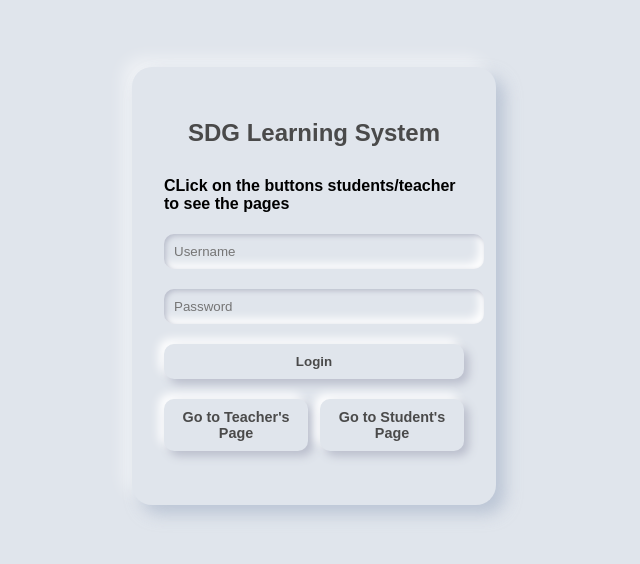
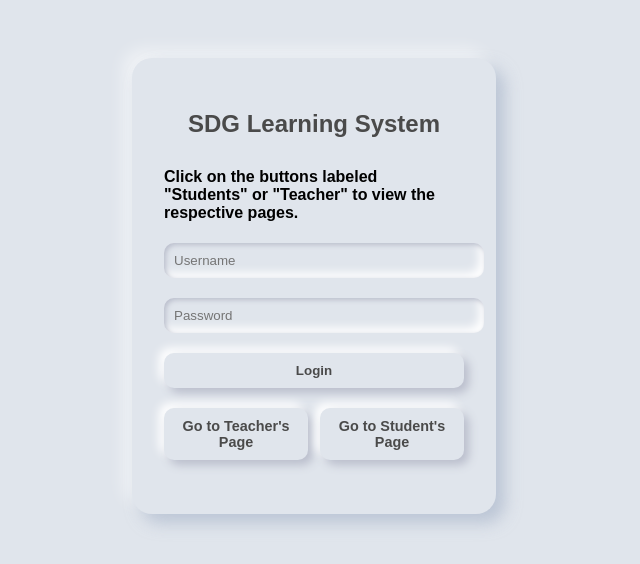
Before and after one commit to swagmantrap/AI-Powered-SDG-Conundrum-Creator, a plain HTML site: page index.html in a window 1280 px wide. Shown: the part 114-678 px from the top of the page, without its empty margins (326-966 px from the left). Drawn offline with Linux system fonts and the light colour scheme.

Commit message:
Update index.html

```diff
--- a/index.html
+++ b/index.html
@@ -87,7 +87,7 @@
 <body>
     <div class="login-container">
         <h2>SDG Learning System</h2>
-        <h4>CLick on the buttons students/teacher to see the pages<h4>
+        <h4>Click on the buttons labeled "Students" or "Teacher" to view the respective pages.<h4>
         <div class="input-group">
             <input type="text" id="username" placeholder="Username" required>
         </div>
```
